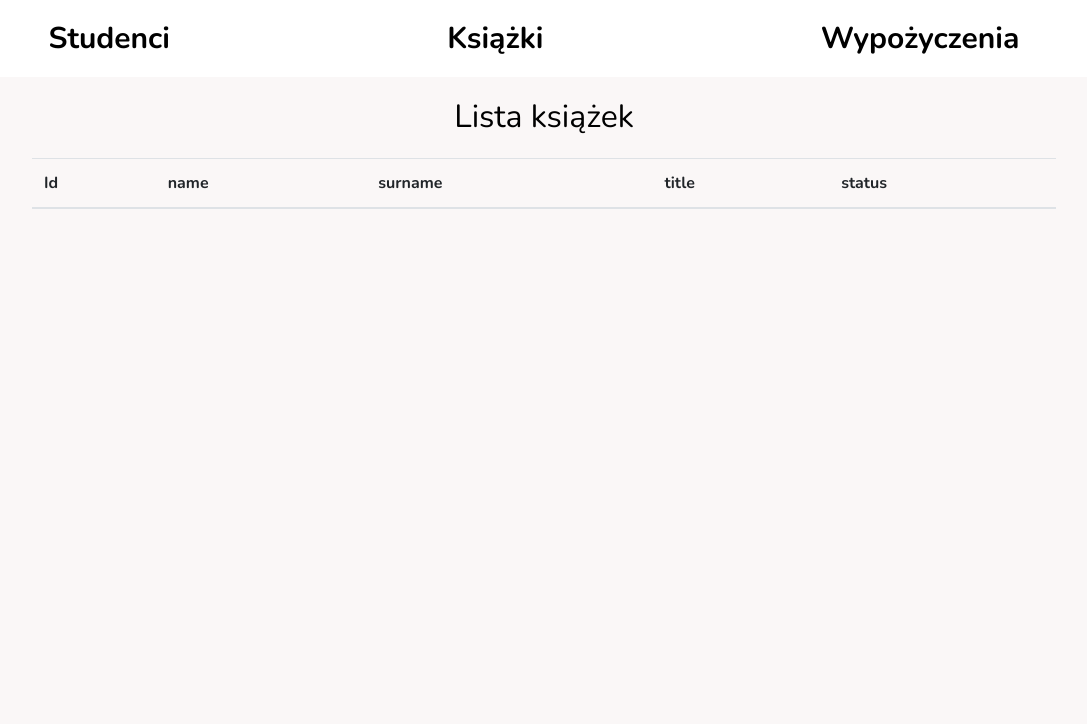
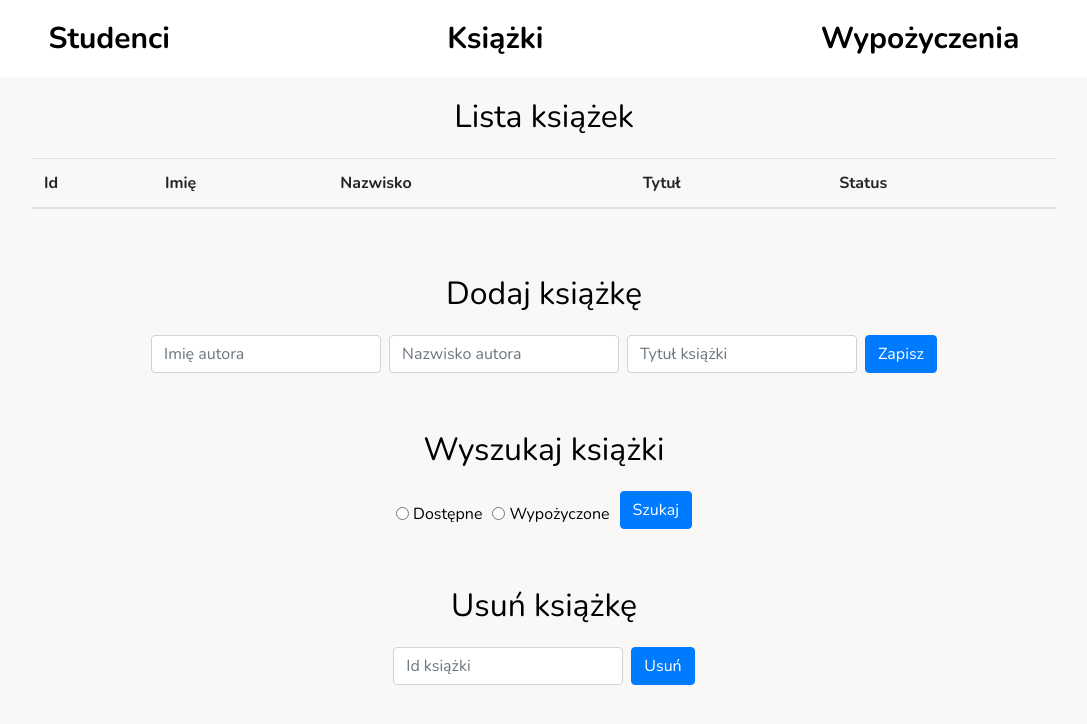
Before and after one commit to ewaforman/Library-project-layout, a website built with webpack: page src/pages/books.html in a window 1280 px wide. Shown: the whole page, without its empty margins (96-1183 px from the left). Built offline with nearby package versions, Linux system fonts and the light colour scheme; no server answers.

Commit message:
update books

```diff
--- a/src/js/index.js
+++ b/src/js/index.js
@@ -53,7 +53,7 @@ fetch("http://127.0.0.1:5000/count_all_students")
     console.log(number)
     const repositryList = document.querySelector(".student__number");
 
-    const myTemplate = `${number}`;
+    const myTemplate = `(${number})`;
     repositryList.innerHTML = myTemplate;
 })
 .catch((error) => {
@@ -86,6 +86,21 @@ fetch("http://127.0.0.1:5000/get_all_hires")
 })
 .catch((error) => {
   console.log("nie udalo sie pobrac");
+});
+
+// get number of books
+fetch("http://127.0.0.1:5000/count_all_books")
+.then((resp) => resp.json())
+.then((resp) => {
+    const { number} = resp;
+    console.log(number)
+    const repositryList = document.querySelector(".books__number");
+
+    const myTemplate = `(${number})`;
+    repositryList.innerHTML = myTemplate;
+})
+.catch((error) => {
+  console.log("nie udalo sie pobrac liczby książęk");
 });
 
 
--- a/src/pages/books.html
+++ b/src/pages/books.html
@@ -1,14 +1,95 @@
 <!DOCTYPE html>
 <html lang="en">
   <head>
-    <meta charset="UTF-8">
-    <meta http-equiv="X-UA-Compatible" content="IE=edge">
-    <meta name="viewport" content="width=device-width, initial-scale=1.0">
+    <meta charset="UTF-8" />
+    <meta http-equiv="X-UA-Compatible" content="IE=edge" />
+    <meta name="viewport" content="width=device-width, initial-scale=1.0" />
     <title>Books</title>
-    <link rel="stylesheet" href="https://stackpath.bootstrapcdn.com/bootstrap/4.3.1/css/bootstrap.min.css" integrity="sha384-ggOyR0iXCbMQv3Xipma34MD+dH/1fQ784/j6cY/iJTQUOhcWr7x9JvoRxT2MZw1T" crossorigin="anonymous">
-    <script src="https://code.jquery.com/jquery-3.3.1.slim.min.js" integrity="sha384-q8i/X+965DzO0rT7abK41JStQIAqVgRVzpbzo5smXKp4YfRvH+8abtTE1Pi6jizo" crossorigin="anonymous"></script>
-    <script src="https://cdnjs.cloudflare.com/ajax/libs/popper.js/1.14.7/umd/popper.min.js" integrity="sha384-UO2eT0CpHqdSJQ6hJty5KVphtPhzWj9WO1clHTMGa3JDZwrnQq4sF86dIHNDz0W1" crossorigin="anonymous"></script>
-    <script src="https://stackpath.bootstrapcdn.com/bootstrap/4.3.1/js/bootstrap.min.js" integrity="sha384-JjSmVgyd0p3pXB1rRibZUAYoIIy6OrQ6VrjIEaFf/nJGzIxFDsf4x0xIM+B07jRM" crossorigin="anonymous"></script>
+    <link
+      rel="stylesheet"
+      href="https://stackpath.bootstrapcdn.com/bootstrap/4.3.1/css/bootstrap.min.css"
+      integrity="sha384-ggOyR0iXCbMQv3Xipma34MD+dH/1fQ784/j6cY/iJTQUOhcWr7x9JvoRxT2MZw1T"
+      crossorigin="anonymous"
+    />
+    <script
+      src="https://code.jquery.com/jquery-3.3.1.slim.min.js"
+      integrity="sha384-q8i/X+965DzO0rT7abK41JStQIAqVgRVzpbzo5smXKp4YfRvH+8abtTE1Pi6jizo"
+      crossorigin="anonymous"
+    ></script>
+    <script
+      src="https://cdnjs.cloudflare.com/ajax/libs/popper.js/1.14.7/umd/popper.min.js"
+      integrity="sha384-UO2eT0CpHqdSJQ6hJty5KVphtPhzWj9WO1clHTMGa3JDZwrnQq4sF86dIHNDz0W1"
+      crossorigin="anonymous"
+    ></script>
+    <script
+      src="https://stackpath.bootstrapcdn.com/bootstrap/4.3.1/js/bootstrap.min.js"
+      integrity="sha384-JjSmVgyd0p3pXB1rRibZUAYoIIy6OrQ6VrjIEaFf/nJGzIxFDsf4x0xIM+B07jRM"
+      crossorigin="anonymous"
+    ></script>
+    <script>
+      function addBookToDataBase(e, form) {
+        fetch(form.action, {
+          method: "post",
+          body: new FormData(form),
+        })
+          .then((res) => res.json())
+          .then((res) => {
+            const content = res;
+            console.log(content);
+          });
+        console.log("sukces");
+        e.preventDefault();
+      }
+
+      function delete_book(e, form) {
+        fetch(form.action, {
+          method: "delete",
+          body: new FormData(form),
+        })
+          .then((resp) => resp.json())
+          .then((resp) => {
+            const { message } = resp;
+            const repositryList = document.querySelector(".book__body");
+            console.log(message);
+
+            repositryList.innerHTML = message;
+          })
+          .catch((error) => {
+            console.log("nie udalo sie usunąć tej książki");
+          });
+        e.preventDefault();
+      }
+
+      function select_book_by_status(e, form) {
+        fetch(form.action, {
+          method: "post",
+          body: new FormData(form),
+        })
+          .then((resp) => resp.json())
+          .then((resp) => {
+            const repositryList = document.querySelector(".book__body");
+            const myTemplateEmpty = ``;
+            repositryList.innerHTML = myTemplateEmpty;
+
+            for (let repo of resp) {
+              const { name, surname, title, status, id } = repo;
+
+              const myTemplate = `<tr>
+              <td>${id}</td>
+              <td>${name}</td>
+              <td>${surname}</td>
+              <td>${title}</td>
+              <td>${status}</td>`;
+
+              repositryList.innerHTML += myTemplate;
+            }
+          })
+          .catch((error) => {
+            console.log("nie udalo sie pobrac ksiazek");
+          });
+        e.preventDefault();
+      }
+    </script>
   </head>
   <body>
     <header>
@@ -22,21 +103,115 @@
     </header>
     <main>
       <section class="library">
-        <h1 class="table__header">Lista książek</h1>
+        <h1 class="table__header">Lista książek <span class="books__number"></span></h1>
         <article class="library__conteiner">
           <table class="table table-striped">
             <thead>
               <tr>
                 <th scope="col">Id</th>
-              <th scope="col">name</th>
-              <th scope="col">surname</th>
-              <th scope="col">title</th>
-              <th scope="col">status</th>
+                <th scope="col">Imię</th>
+                <th scope="col">Nazwisko</th>
+                <th scope="col">Tytuł</th>
+                <th scope="col">Status</th>
               </tr>
             </thead>
-          <tbody class="book__body">
-          </tbody>
+            <tbody class="book__body"></tbody>
           </table>
+        </article>
+      </section>
+      <section class="library">
+        <h1 class="table__header">Dodaj książkę</h1>
+        <article class="library__conteiner">
+          <form
+            class="form-inline"
+            method="POST"
+            action="http://localhost:5000/add_book"
+            onsubmit="addBookToDataBase(event,this)"
+          >
+            <label class="sr-only" for="inlineFormInputName2">Name</label>
+            <input
+              type="text"
+              class="form-control mb-2 mr-sm-2"
+              id="inlineFormInputName2"
+              placeholder="Imię autora"
+              name="name"
+            />
+            <label class="sr-only" for="inlineFormInputName2">Surname</label>
+            <input
+              type="text"
+              class="form-control mb-2 mr-sm-2"
+              id="inlineFormInputName2"
+              placeholder="Nazwisko autora"
+              name="surname"
+            />
+            <label class="sr-only" for="inlineFormInputName2">Title</label>
+            <input
+              type="text"
+              class="form-control mb-2 mr-sm-2"
+              id="inlineFormInputName2"
+              placeholder="Tytuł książki"
+              name="title"
+            />
+            <button type="submit" class="btn btn-primary mb-2">Zapisz</button>
+          </form>
+        </article>
+      </section>
+      <section class="library">
+        <h1 class="table__header">Wyszukaj książki</h1>
+        <article class="library__conteiner">
+          <form
+            class="form-inline"
+            method="POST"
+            action="http://localhost:5000/select_book_by_status"
+            onsubmit="select_book_by_status(event,this)"
+          >
+            <div class="form-check">
+              <input
+                class="form-check-input"
+                type="radio"
+                value="available"
+                id="flexCheckDefault"
+                name="status"
+              />
+              <label class="form-check-label" for="flexCheckDefault">
+                Dostępne
+              </label>
+            </div>
+            <div class="form-check">
+              <input
+                class="form-check-input"
+                type="radio"
+                value="hired"
+                id="flexCheckChecked"
+                name="status"
+              />
+              <label class="form-check-label" for="flexCheckChecked">
+                Wypożyczone
+              </label>
+            </div>
+            <button type="submit" class="btn btn-primary mb-2">Szukaj</button>
+          </form>
+        </article>
+      </section>
+      <section class="library">
+        <h1 class="table__header">Usuń książkę</h1>
+        <article class="library__conteiner">
+          <form
+            class="form-inline"
+            method="DELETE"
+            action="http://localhost:5000/delete_book"
+            onsubmit="delete_book(event,this)"
+          >
+            <label class="sr-only" for="inlineFormInputName2">Id</label>
+            <input
+              type="text"
+              class="form-control mb-2 mr-sm-2"
+              id="inlineFormInputName2"
+              placeholder="Id książki"
+              name="id"
+            />
+            <button type="submit" class="btn btn-primary mb-2">Usuń</button>
+          </form>
         </article>
       </section>
     </main>
--- a/src/scss/main.scss
+++ b/src/scss/main.scss
@@ -54,3 +54,8 @@ body {
     justify-content: center;
   }
 }
+
+.form-check-label {
+  color: black;
+  margin-right: 10px;
+}
```
Also changed, not shown: src/pages/index.html (+1 -1 lines). Lines whose indentation alone changed are shown as unchanged.
